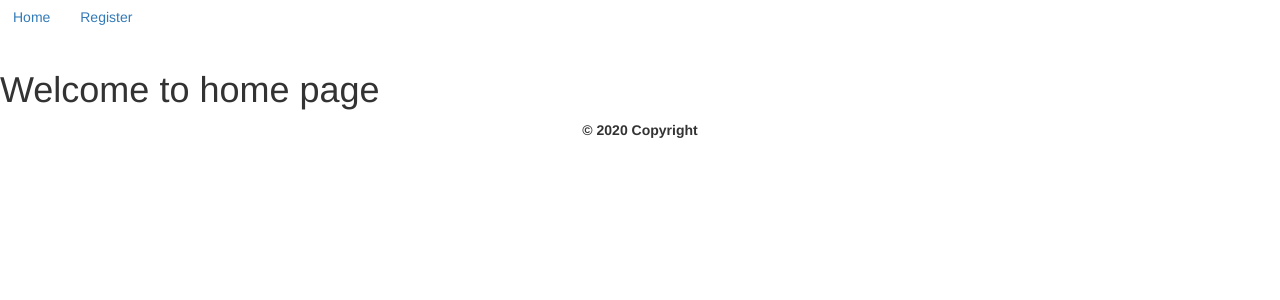
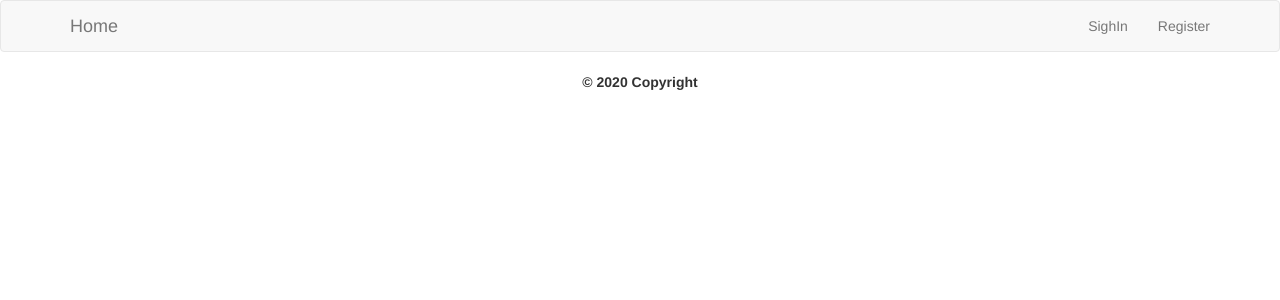
Before and after one commit to kurt6783/3DprintShop, a CodeIgniter app: page /3DprintShop/ in a window 1280 px wide. Shown: the top 300 px of the page. Run offline with CodeIgniter, Linux system fonts and the light colour scheme; some libraries are stand-ins or nearby versions.

Commit message:
將bootstrap套入header

```diff
--- a/application/views/header/header.php
+++ b/application/views/header/header.php
@@ -3,13 +3,26 @@
 <head>
 	<title>3DprintShop</title>
 	<link rel="icon" type="image/x-icon" href="https://s2.coinmarketcap.com/static/img/coins/200x200/2099.png?_=cb31027">
-	<link href="//netdna.bootstrapcdn.com/bootstrap/3.1.0/css/bootstrap.min.css" rel="stylesheet">
+	<link rel="stylesheet" type="text/css" href="https://maxcdn.bootstrapcdn.com/bootstrap/3.3.5/css/bootstrap.min.css">
 </head>
-<body style="padding-top:50px">
-	<h1><?php echo $title ?></h1>
-	<div>
+<body>
+	<nav class="navbar navbar-default">
+		<div class="container">
+			<div class="navbar-header">
+				<a class="navbar-brand" href="http://127.0.0.1/3DprintShop">Home</a>
+			</div>
+			<ul class="nav navbar-nav">
+				<!-- <li><a href="http://127.0.0.1/3DprintShop/#">Register</a></li>				 -->
+			</ul>
+			<ul class="nav navbar-nav navbar-right">
+				<li><a href="#">SighIn</a></li>
+				<li><a href="#">Register</a></li>
+			</ul>
+		</div>
+	</nav>
+	<!-- <div>
 		<nav class="navbar-fixed-top">
-            <a class="btn" href="http://127.0.0.1/3DprintShop/Home">Home</a>
+            <a class="btn" href="http://127.0.0.1/3DprintShop">Home</a>
             <a class="btn" href="http://127.0.0.1/3DprintShop/Register">Register</a>
     	</nav>
-	</div>
+	</div> -->
```
